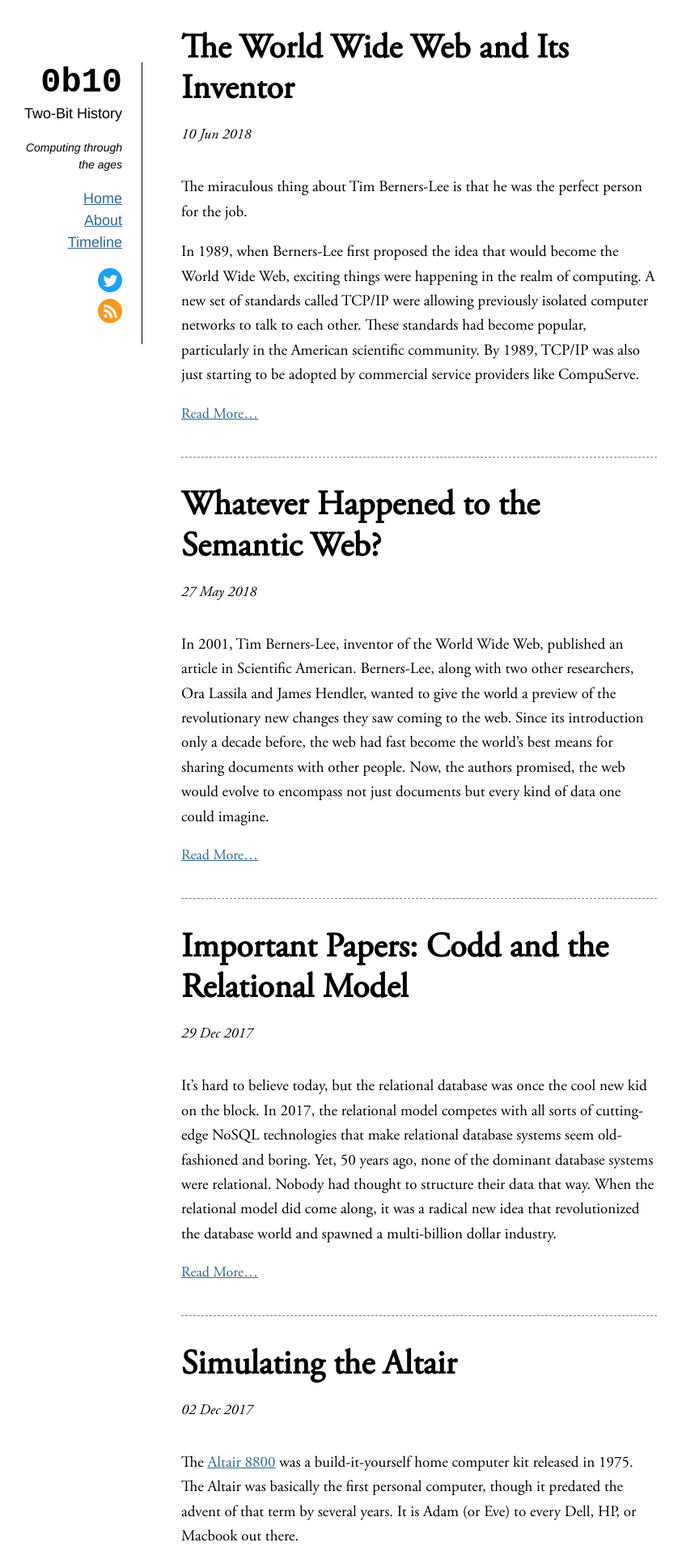
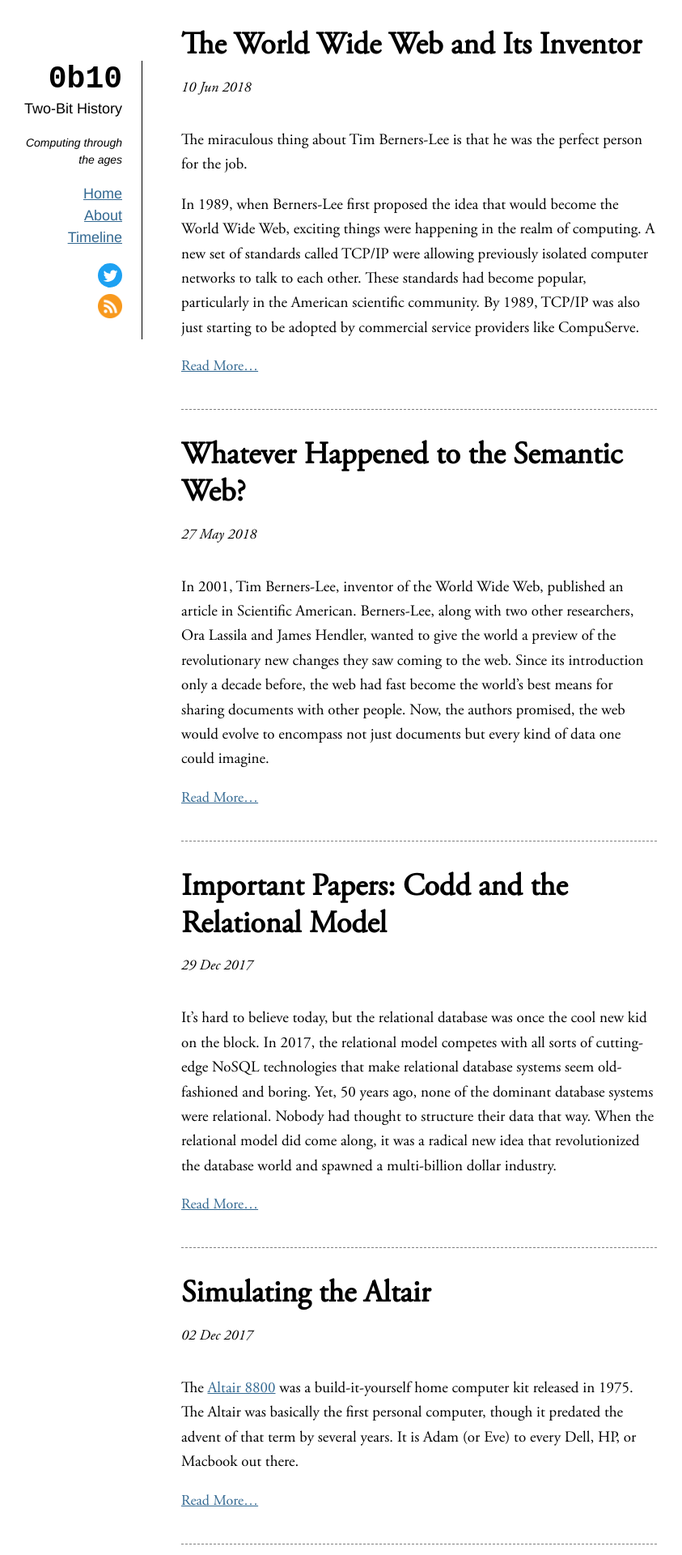
Before and after one commit to sinclairtarget/sinclairtarget.github.io, a Jekyll site: the page built from index.html, in a window 1280 px wide. Shown: the top 1920 px of the page at 81% size, without its empty margins (122-965 px from the left). Built offline with Jekyll 4.4.1, drawn with Linux system fonts in a browser that asks for light colours.

Commit message:
Standard header size across platforms. Slightly smaller on desktop than before.

```diff
--- a/css/main.scss
+++ b/css/main.scss
@@ -44,12 +44,8 @@ pre {
 }
 
 h1 {
-    font-size: 4.2rem;
+    font-size: 3.8rem;
     line-height: 1.2;
-
-    @media (max-width: $main-with-header-extent) {
-        font-size: 3.6rem;
-    }
 }
 
 a {
```
